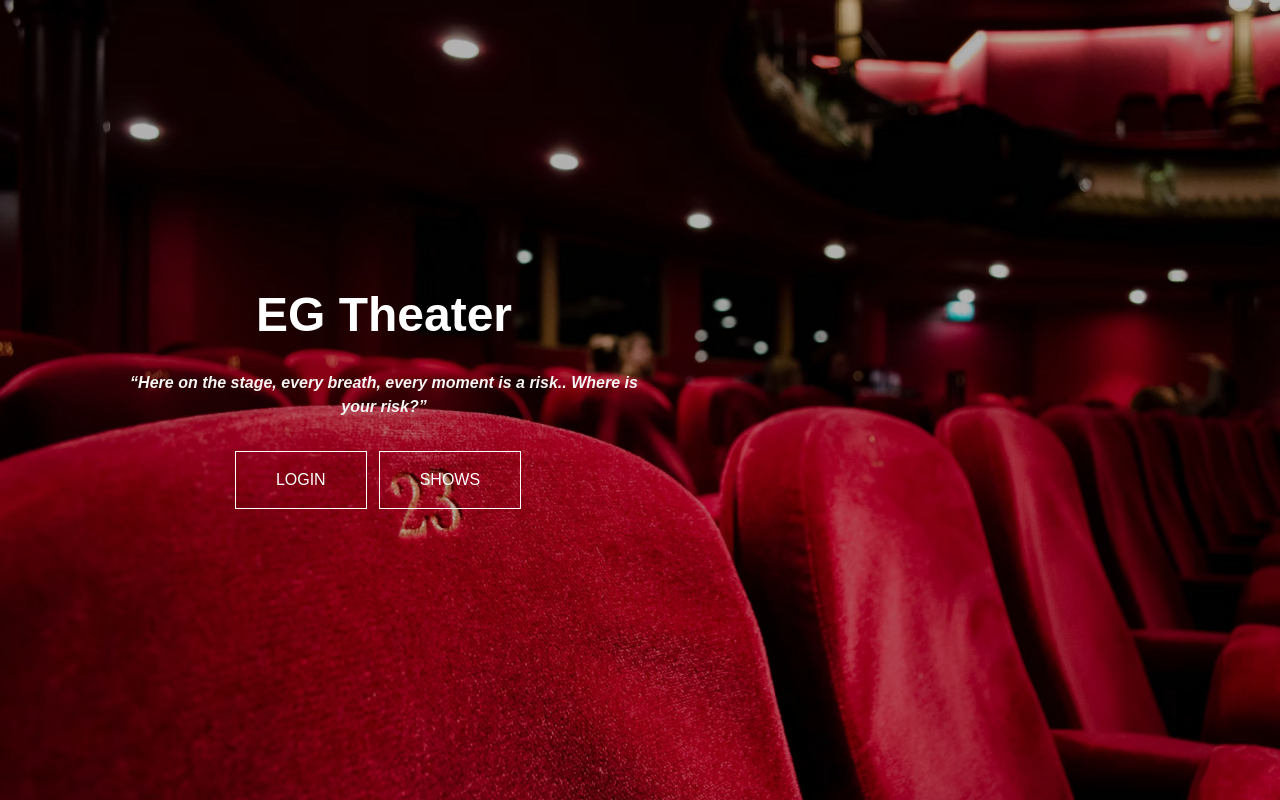
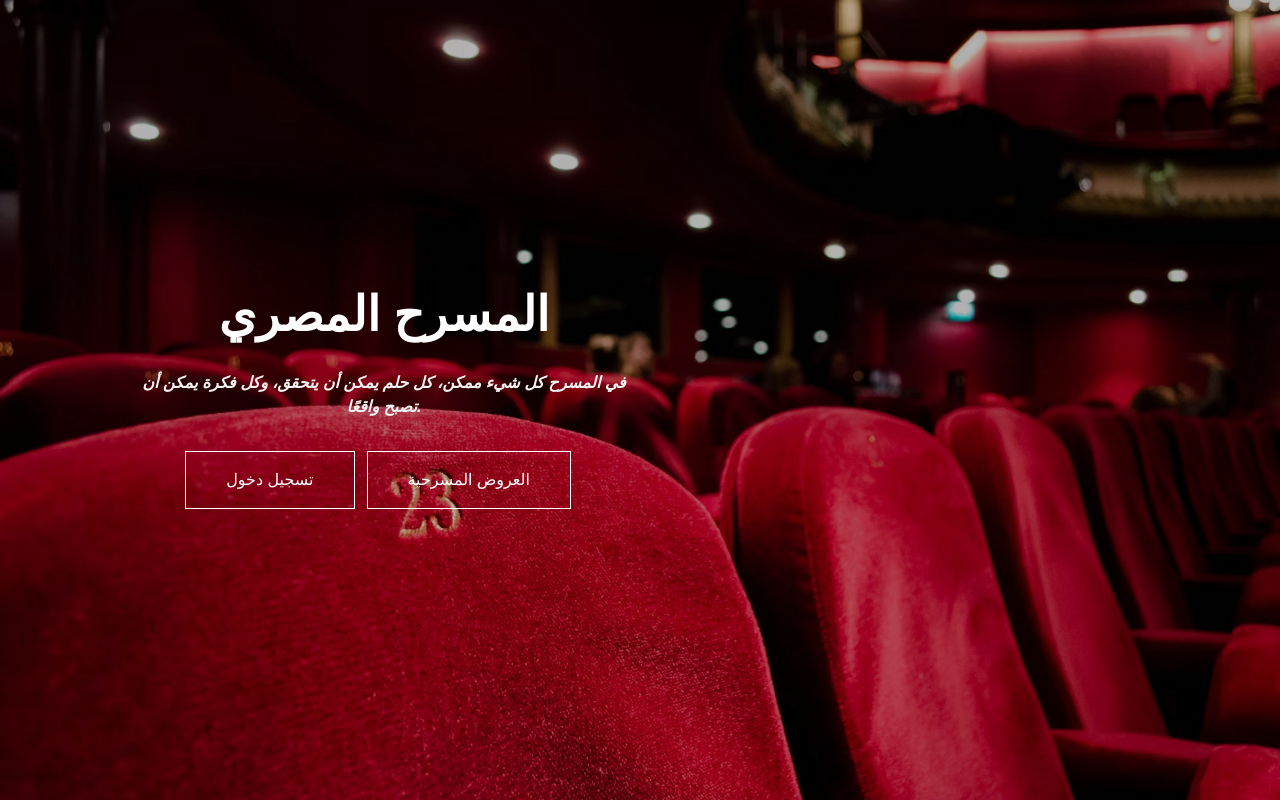
Before and after one commit to elZomor/ticketing, a React (Vite) app: page / in a window 1280 px wide. Built offline with nearby package versions, Linux system fonts and the light colour scheme; no server answers.

Commit message:
fix(EGT-6): add localization for project

```diff
--- a/package.json
+++ b/package.json
@@ -15,10 +15,12 @@
   },
   "dependencies": {
     "@clerk/clerk-react": "^5.8.2",
+    "i18next": "^23.15.1",
     "js-cookie": "^3.0.5",
     "prettier": "^3.3.3",
     "react": "^18.3.1",
-    "react-dom": "^18.3.1"
+    "react-dom": "^18.3.1",
+    "react-i18next": "^15.0.2"
   },
   "devDependencies": {
     "@eslint/js": "^9.9.0",
--- /dev/null
+++ b/src/assets/localization/ar.json
@@ -0,0 +1,6 @@
+{
+  "EG Theater": "المسرح المصري",
+  "SLOGAN": "في المسرح كل شيء ممكن، كل حلم يمكن أن يتحقق، وكل فكرة يمكن أن تصبح واقعًا.",
+  "LOGIN": "تسجيل دخول",
+  "SHOWS": "العروض المسرحية"
+}
--- /dev/null
+++ b/src/assets/localization/en.json
@@ -0,0 +1,6 @@
+{
+  "EG Theater": "EG Theater",
+  "SLOGAN": "Here on stage, every moment, every word, every breath should be a risk! Where is your risk?",
+  "LOGIN": "Login",
+  "SHOWS": "Shows"
+}
--- /dev/null
+++ b/src/assets/localization/i18n.js
@@ -0,0 +1,26 @@
+import i18n from 'i18next';
+import {initReactI18next} from 'react-i18next';
+import enTranslation from './en.json';
+import arTranslation from './ar.json';
+
+const resources = {
+  en: {
+    translation: enTranslation,
+  },
+  ar: {
+    translation: arTranslation,
+  },
+};
+
+i18n
+  .use(initReactI18next) // passes i18n down to react-i18next
+  .init({
+    resources,
+    lng: 'ar', // default language
+    fallbackLng: 'en', // fallback language
+    interpolation: {
+      escapeValue: false, // react already safes from xss
+    },
+  });
+
+export default i18n;
--- a/src/components/Home/Home.tsx
+++ b/src/components/Home/Home.tsx
@@ -1,35 +1,37 @@
 import seats12 from '../../assets/images/seats12.avif';
 import { useClerk, SignedOut } from '@clerk/clerk-react';
+import { useTranslation } from 'react-i18next';
 
 export default function Home() {
   const clerk = useClerk();
-
+  const { t } = useTranslation();
   const handleClick = () => {
     clerk.openSignIn();
   };
 
   return (
-    <div className="w-screen h-screen overflow-hidden relative before:block before:absolute before:bg-black before:h-full before:w-full before:top-0 before:left-0 before:z-10 before:opacity-30">
+    <div
+      className="w-screen h-screen overflow-hidden relative before:block before:absolute before:bg-black before:h-full before:w-full before:top-0 before:left-0 before:z-10 before:opacity-30">
       <img src={seats12} className="absolute top-0 left-0  w-full" alt="" />
       <div className="relative z-20 max-w-screen-lg mx-auto grid grid-cols-12 h-full items-center">
         <div className="col-span-6">
           <h1 className="text-white font-extrabold text-5xl mb-8">
-            EG Theater
+            {t('EG Theater')}
           </h1>
           <p className="text-stone-100 text-base font-bold italic">
-            “Here on the stage, every breath, every moment is a risk.. Where is
-            your risk?”
+            {t('SLOGAN')}
           </p>
           <SignedOut>
             <button
               onClick={handleClick}
               className="mt-8 text-white uppercase py-4 text-base font-light px-10 border border-white hover:bg-white hover:bg-opacity-10"
             >
-              Login
+              {t('LOGIN')}
             </button>
           </SignedOut>
-          <button className="mt-8 text-white uppercase py-4 text-base font-light px-10 border border-white hover:bg-white hover:bg-opacity-10 mx-3">
-            Shows
+          <button
+            className="mt-8 text-white uppercase py-4 text-base font-light px-10 border border-white hover:bg-white hover:bg-opacity-10 mx-3">
+            {t('SHOWS')}
           </button>
         </div>
       </div>
--- a/src/main.tsx
+++ b/src/main.tsx
@@ -3,6 +3,7 @@ import { createRoot } from 'react-dom/client';
 import App from './App.tsx';
 import './index.css';
 import { ClerkProvider } from '@clerk/clerk-react';
+import './assets/localization/i18n.js';
 
 const PUBLISHABLE_KEY = import.meta.env.VITE_CLERK_PUBLISHABLE_KEY;
 
@@ -15,5 +16,5 @@ createRoot(document.getElementById('root')!).render(
     <ClerkProvider publishableKey={PUBLISHABLE_KEY} afterSignOutUrl="/">
       <App />
     </ClerkProvider>
-  </StrictMode>
+  </StrictMode>,
 );
```
Also changed, not shown: 1 other file (tests, documents, lock files or other folders).
